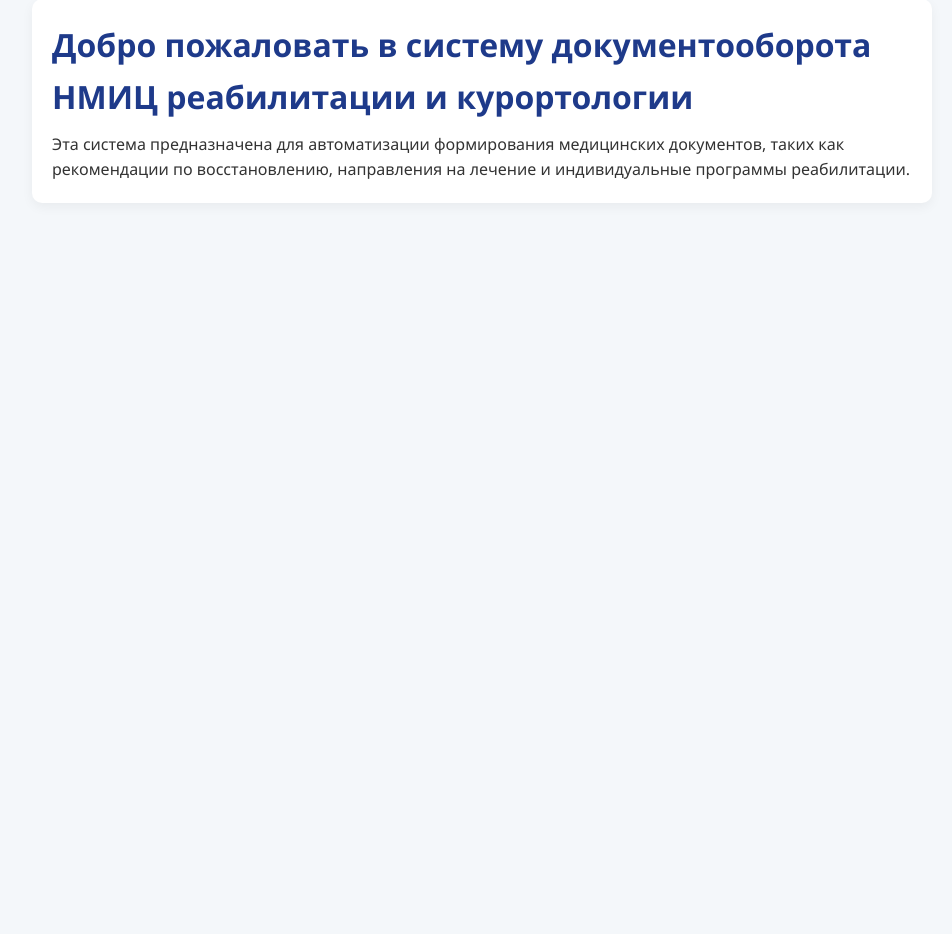
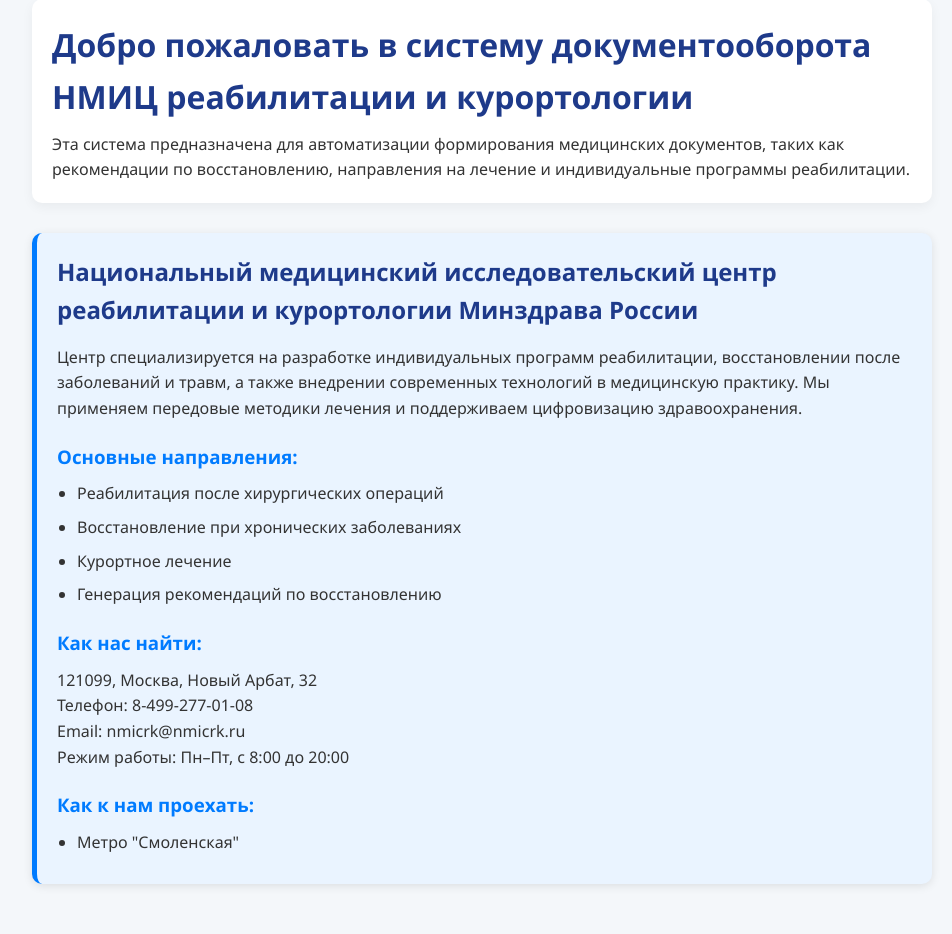
Before and after one commit to zun669/diplomm, a Django app: page / in a window 1280 px wide. Shown: the part 129-1063 px from the top of the page, without its empty margins (158-1110 px from the left). Before the commit the page ends 308 px from the top, so only its background shows below. Run offline with Django 5.2, Linux system fonts and the light colour scheme.

Commit message:
first commit

```diff
--- a/patients/static/css/style.css
+++ b/patients/static/css/style.css
@@ -30,6 +30,35 @@
 img {
     max-width: 100%;
     height: auto;
+}
+
+.organization-info {
+    background-color: #eaf4ff;
+    border-left: 5px solid #007BFF;
+    padding: 20px;
+    margin: 30px auto;
+    max-width: 900px;
+    border-radius: 10px;
+    box-shadow: 0 2px 10px rgba(0, 0, 0, 0.1);
+    font-size: 16px;
+    color: #333;
+}
+
+.organization-info h2 {
+    color: #1e3a8a;
+    margin-bottom: 15px;
+}
+
+.organization-info h3 {
+    color: #007BFF;
+    margin-top: 20px;
+}
+
+.organization-info ul {
+    padding-left: 20px;
+}
+.organization-info li {
+    margin-bottom: 8px;
 }
 
 /* === Шапка сайта в стиле медицинского центра === */
--- a/patients/templates/patients/home.html
+++ b/patients/templates/patients/home.html
@@ -33,5 +33,35 @@
     <p>Эта система предназначена для автоматизации формирования медицинских документов, таких как рекомендации по восстановлению, направления на лечение и индивидуальные программы реабилитации.</p>
 </main>
 
+<!-- Блок информации об организации -->
+<div class="organization-info">
+    <h2>Национальный медицинский исследовательский центр реабилитации и курортологии Минздрава России</h2>
+    <p>
+        Центр специализируется на разработке индивидуальных программ реабилитации, восстановлении после заболеваний и травм,
+        а также внедрении современных технологий в медицинскую практику. Мы применяем передовые методики лечения и поддерживаем цифровизацию здравоохранения.
+    </p>
+
+    <h3>Основные направления:</h3>
+    <ul>
+        <li>Реабилитация после хирургических операций</li>
+        <li>Восстановление при хронических заболеваниях</li>
+        <li>Курортное лечение</li>
+        <li>Генерация рекомендаций по восстановлению</li>
+    </ul>
+
+    <h3>Как нас найти:</h3>
+    <p>
+        121099, Москва, Новый Арбат, 32<br>
+        Телефон: 8-499-277-01-08<br>
+        Email: nmicrk@nmicrk.ru<br>
+        Режим работы: Пн–Пт, с 8:00 до 20:00
+    </p>
+
+    <h3>Как к нам проехать:</h3>
+    <ul>
+        <li>Метро "Смоленская"</li>
+    </ul>
+</div>
+
 </body>
 </html>
--- a/rehab_center/settings.py
+++ b/rehab_center/settings.py
@@ -25,7 +25,7 @@
 # SECURITY WARNING: don't run with debug turned on in production!
 DEBUG = True
 
-ALLOWED_HOSTS = ['MCIK.pythonanywhere.com']
+ALLOWED_HOSTS = ['MCIK.pythonanywhere.com', '127.0.0.1', 'localhost']
 
 
 # Application definition
```
Also changed, not shown: db.sqlite3.
